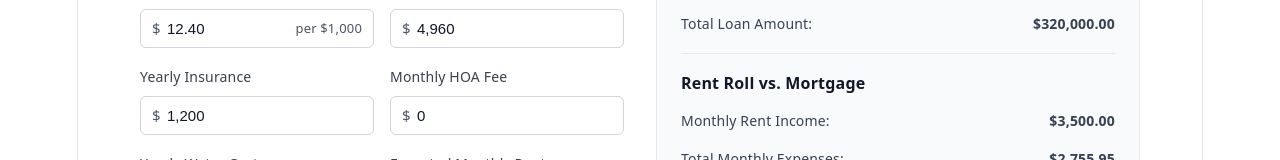
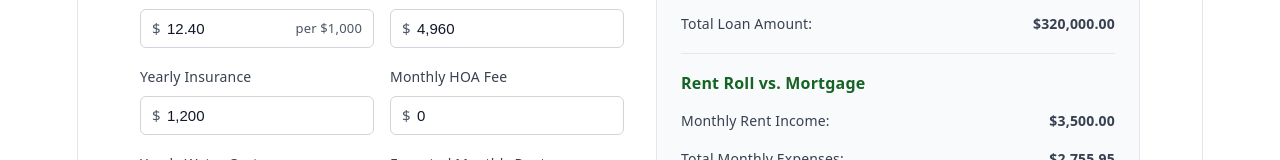
Before and after one commit to bdle/mortgage-calculator, a React (Vite) app: page / in a window 1280 px wide. Shown: the part 436-596 px from the top of the page. Built offline with nearby package versions, Linux system fonts and the light colour scheme.

Commit message:
update header for Rent Roll vs Mortgage

```diff
--- a/src/App.jsx
+++ b/src/App.jsx
@@ -381,7 +381,7 @@ const styles = {
     fontSize: '16px',
     fontWeight: '600',
     textAlign: 'left',
-    color: '#111827',
+    color: '#156325',
   },
   cashFlowBox: {
     marginTop: '16px',
```
